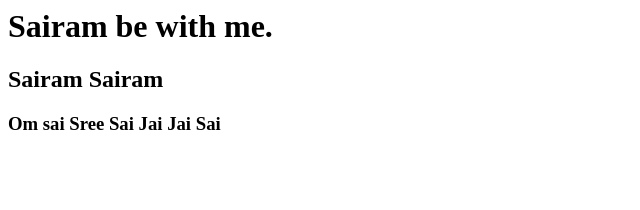
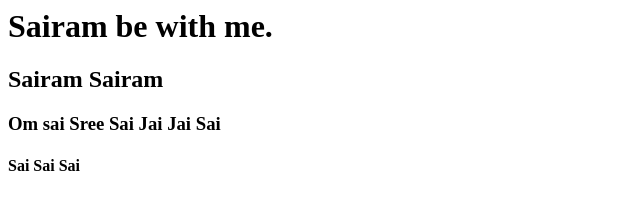
Before and after one commit to VinodiniT/firstgitrepo, a plain HTML site: page index.html in a window 1280 px wide. Shown: the whole page, without its empty margins (0-640 px from the left). Drawn offline with Linux system fonts and the light colour scheme.

Commit message:
Adding header 4.

```diff
--- a/index.html
+++ b/index.html
@@ -4,6 +4,7 @@
 		<h1>Sairam be with me.</h1>
 		<h2>Sairam Sairam</h2>
 		<h3>Om sai Sree Sai Jai Jai Sai</h3>
+		<h4>Sai Sai Sai</h4>
 	</body>
 
 </html>
```
